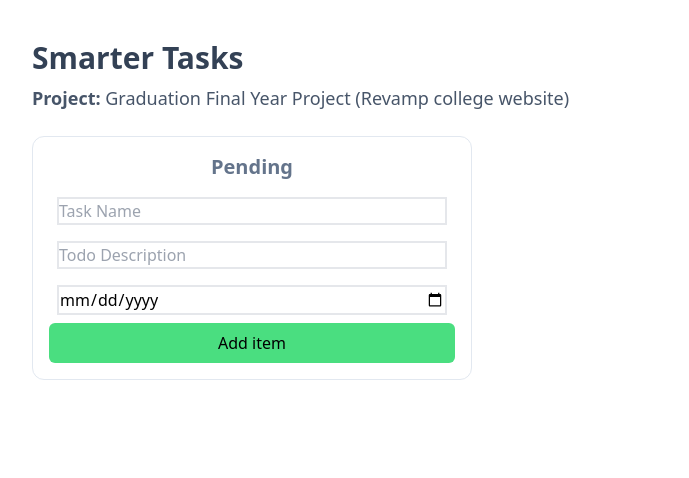
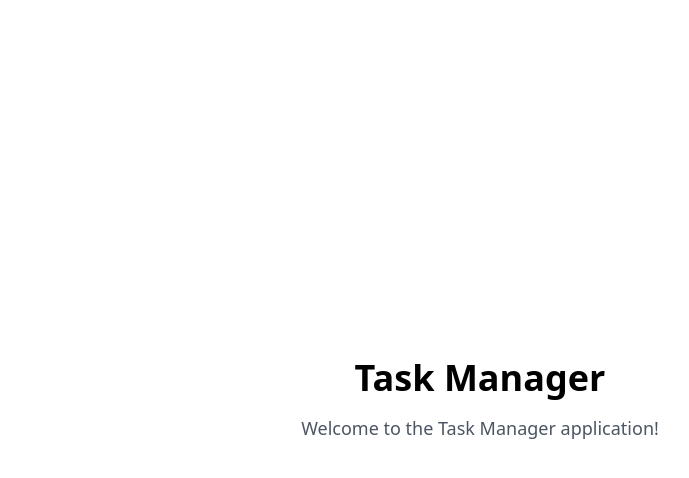
Before and after one commit to gnaaruag/wd301, a React (Vite) app in the folder smarter-tasks/: page / in a window 1280 px wide. Shown: the top 478 px of the page, without its empty margins (160-849 px from the left). Built offline with nearby package versions, Linux system fonts and the light colour scheme.

Commit message:
added basic routing

```diff
--- a/smarter-tasks/package.json
+++ b/smarter-tasks/package.json
@@ -10,9 +10,11 @@
     "preview": "vite preview"
   },
   "dependencies": {
+    "@types/react-router-dom": "^5.3.3",
     "prettier": "^3.2.5",
     "react": "^18.2.0",
-    "react-dom": "^18.2.0"
+    "react-dom": "^18.2.0",
+    "react-router-dom": "^6.22.3"
   },
   "devDependencies": {
     "@types/react": "^18.2.56",
--- a/smarter-tasks/src/App.tsx
+++ b/smarter-tasks/src/App.tsx
@@ -1,10 +1,23 @@
-import TaskApp from "./TaskApp";
+// import TaskApp from "./TaskApp";
+import HomePage from './pages/HomePage';
+import TaskListPage from './pages/TaskListPage';
+
+import { createBrowserRouter, RouterProvider  } from "react-router-dom";
+
+const router = createBrowserRouter([
+  {
+    path: "/",
+    element: <HomePage />,
+  },
+  {
+    path: "/tasks",
+    element: <TaskListPage />,
+  }
+]);
 
 function App() {
   return (
-    <div className="App">
-      <TaskApp />
-    </div>
+    <RouterProvider router={router} />
   );
 }
 
--- /dev/null
+++ b/smarter-tasks/src/pages/HomePage.tsx
@@ -0,0 +1,11 @@
+import React from 'react';
+
+const HomePage: React.FC = () => {
+  return (
+    <div className="flex flex-col justify-center items-center h-screen">
+      <h1 className="text-4xl font-bold mb-4">Task Manager</h1>
+      <p className="text-lg text-gray-600">Welcome to the Task Manager application!</p>
+    </div>
+  );
+};
+export default HomePage;
--- /dev/null
+++ b/smarter-tasks/src/pages/TaskListPage.tsx
@@ -0,0 +1,11 @@
+import React from 'react';
+// import TaskApp from '../TaskApp';
+const TaskListPage: React.FC = () => {
+  return (
+    <div>
+      <h1>This is the Task List Page</h1>
+    </div>
+  );
+};
+
+export default TaskListPage;
```
Also changed, not shown: 2 other files (tests, documents, lock files or other folders).
